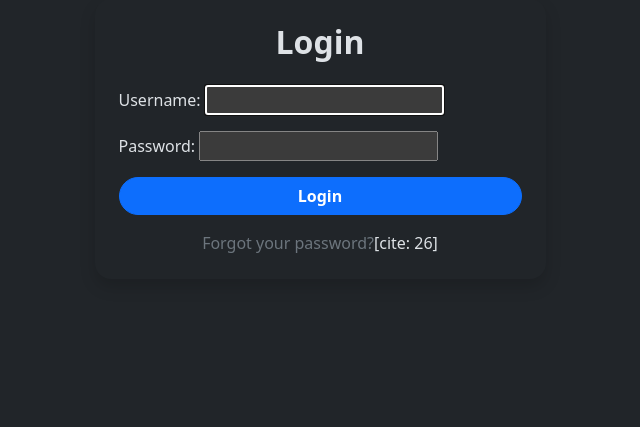
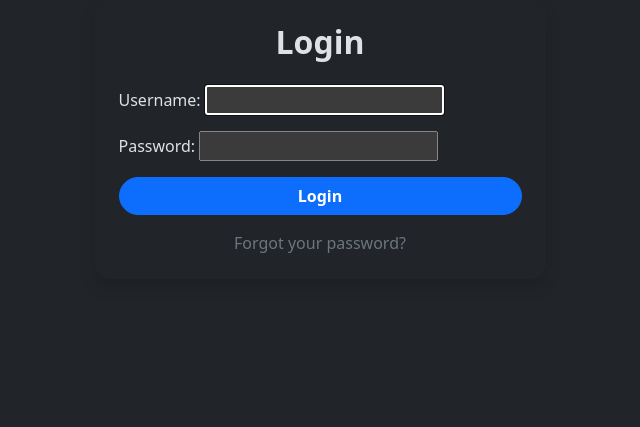
Before and after one commit to MOHAMMAD-TAHA-MALIK/the-alpine-route, a Django app: page /login/ in a window 1280 px wide. Shown: the part 135-562 px from the top of the page, without its empty margins (320-960 px from the left). Run offline with Django 5.2, Linux system fonts and the light colour scheme.

```diff
--- a/treks/templates/registration/login.html
+++ b/treks/templates/registration/login.html
@@ -24,7 +24,7 @@
                 </form>
 
                 <div class="text-center mt-3">
-                    <a href="{% url 'password_reset' %}" class="text-decoration-none text-secondary">Forgot your password?</a>[cite: 26]
+                    <a href="{% url 'password_reset' %}" class="text-decoration-none text-secondary">Forgot your password?</a>
                 </div>
             </div>
         </div>
```
